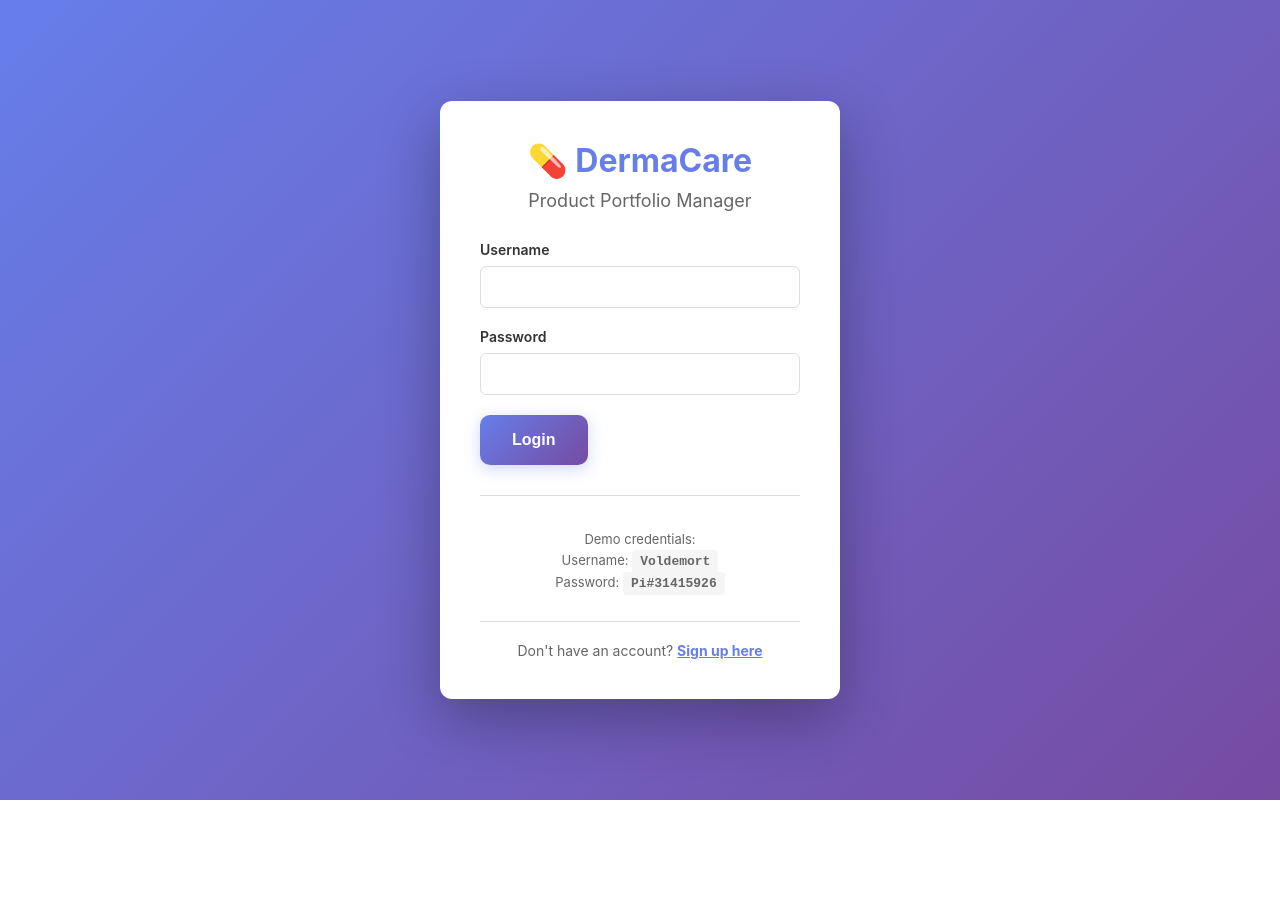
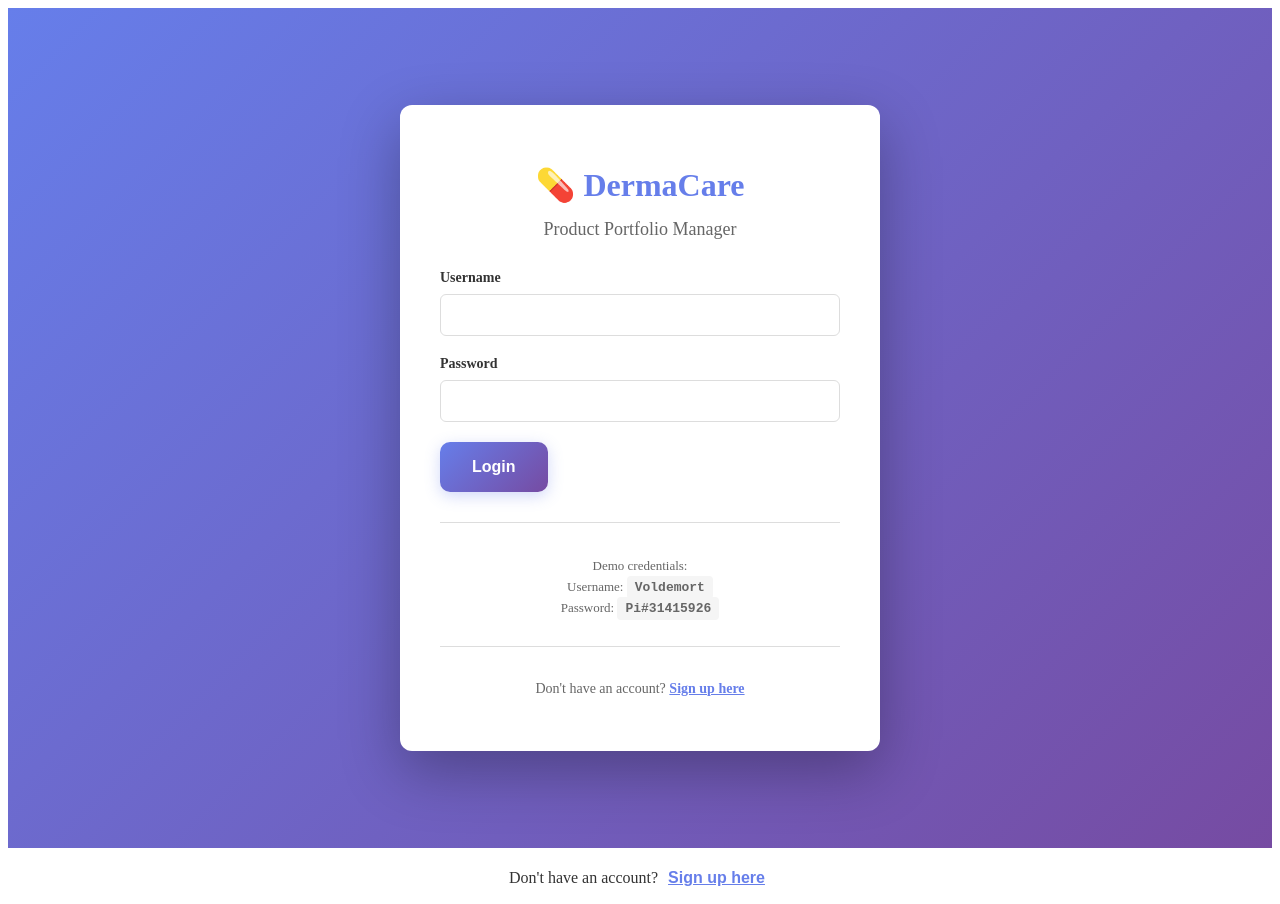
Before and after one commit to WernerDJ/dermacare-ai, a React (Create React App) app in the folder frontend/: page / in a window 1280 px wide. Before the commit the page ends 800 px from the top, so only its background shows below. Built offline with nearby package versions, Linux system fonts and the light colour scheme.

Commit message:
Frontend restructure, auth flow fix in progress - core system working

```diff
--- a/frontend/src/App.css
+++ /dev/null
@@ -1,52 +0,0 @@
-* {
-  margin: 0;
-  padding: 0;
-  box-sizing: border-box;
-}
-
-body {
-  font-family: -apple-system, BlinkMacSystemFont, 'Segoe UI', 'Roboto', 'Oxygen',
-    'Ubuntu', 'Cantarell', 'Fira Sans', 'Droid Sans', 'Helvetica Neue',
-    sans-serif;
-  -webkit-font-smoothing: antialiased;
-  -moz-osx-font-smoothing: grayscale;
-  background: linear-gradient(135deg, #667eea 0%, #764ba2 100%);
-  min-height: 100vh;
-}
-
-.loading-container {
-  display: flex;
-  flex-direction: column;
-  align-items: center;
-  justify-content: center;
-  height: 100vh;
-  background: linear-gradient(135deg, #667eea 0%, #764ba2 100%);
-  color: white;
-}
-
-.spinner {
-  border: 4px solid rgba(255, 255, 255, 0.3);
-  border-top: 4px solid white;
-  border-radius: 50%;
-  width: 40px;
-  height: 40px;
-  animation: spin 1s linear infinite;
-  margin-bottom: 20px;
-}
-
-@keyframes spin {
-  0% { transform: rotate(0deg); }
-  100% { transform: rotate(360deg); }
-}
-
-.spinning {
-  animation: spin 1s linear infinite;
-  display: inline-block;
-}
-
-code {
-  background-color: rgba(0, 0, 0, 0.1);
-  padding: 2px 6px;
-  border-radius: 3px;
-  font-family: 'Courier New', Courier, monospace;
-}
--- a/frontend/src/App.jsx
+++ /dev/null
@@ -1,84 +0,0 @@
-import React, { useState, useEffect } from 'react';
-import Login from './components/Login';
-import SignUp from './components/SignUp';
-import AdminPanel from './components/AdminPanel';
-import UserDashboard from './components/UserDashboard';
-import './App.css';
-
-function App() {
-  const [token, setToken] = useState(localStorage.getItem('token'));
-  const [isAdmin, setIsAdmin] = useState(localStorage.getItem('isAdmin') === 'true');
-  const [currentPage, setCurrentPage] = useState(() => {
-    if (window.location.pathname === '/signup') {
-      return 'signup';
-    }
-    return 'login';
-  });
-
-  useEffect(() => {
-    const handlePopState = () => {
-      if (window.location.pathname === '/signup') {
-        setCurrentPage('signup');
-      } else {
-        setCurrentPage('login');
-      }
-    };
-
-    window.addEventListener('popstate', handlePopState);
-    return () => window.removeEventListener('popstate', handlePopState);
-  }, []);
-
-  const handleLogin = (token, admin) => {
-    console.log('Login successful - Admin:', admin);
-    setToken(token);
-    setIsAdmin(admin);
-    localStorage.setItem('token', token);
-    localStorage.setItem('isAdmin', admin);
-  };
-
-  const handleSignUpSuccess = (token, admin) => {
-    console.log('Signup successful - Admin:', admin);
-    handleLogin(token, admin);
-  };
-
-  const handleLogout = () => {
-    setToken(null);
-    setIsAdmin(false);
-    localStorage.removeItem('token');
-    localStorage.removeItem('isAdmin');
-    setCurrentPage('login');
-    window.history.pushState(null, '', '/login');
-  };
-
-  if (!token) {
-    return (
-      <div>
-        {currentPage === 'login' && <Login onLogin={handleLogin} />}
-        {currentPage === 'signup' && <SignUp onSignUpSuccess={handleSignUpSuccess} />}
-      </div>
-    );
-  }
-
-  return (
-    <div>
-      <button
-        onClick={handleLogout}
-        style={{
-          position: 'absolute', top: '10px', right: '10px',
-          padding: '10px 20px', backgroundColor: '#667eea',
-          color: 'white', border: 'none', borderRadius: '5px',
-          cursor: 'pointer', fontSize: '14px'
-        }}
-      >
-        Logout
-      </button>
-      {isAdmin ? (
-        <AdminPanel token={token} onLogout={handleLogout} />
-      ) : (
-        <UserDashboard token={token} onLogout={handleLogout} />
-      )}
-    </div>
-  );
-}
-
-export default App;
--- a/frontend/src/components/AdminPanel.jsx
+++ b/frontend/src/components/AdminPanel.jsx
@@ -12,12 +12,13 @@ function AdminPanel({ token, onLogout }) {
   const [refreshing, setRefreshing] = useState(false);
 
   useEffect(() => {
+    if (!token) return;  // Don't load if no token
+
     loadPortfolios();
     loadTasks();
     const interval = setInterval(loadTasks, 5000);
     return () => clearInterval(interval);
-  }, []);
-
+  }, [token]);  // Re-run when token changes
   const loadPortfolios = async () => {
     try {
       const response = await fetch('/api/portfolios/analysis_tasks/', {
--- a/frontend/src/index.js
+++ b/frontend/src/index.js
@@ -1,7 +1,6 @@
 import React from 'react';
 import ReactDOM from 'react-dom/client';
-import './App.css';
-import App from './App';
+import App from './components/App';
 
 const root = ReactDOM.createRoot(document.getElementById('root'));
 root.render(
```
Also changed, not shown: frontend/src/components/App.jsx (+4 -5 lines).
